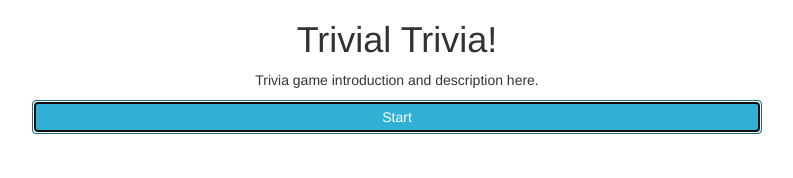
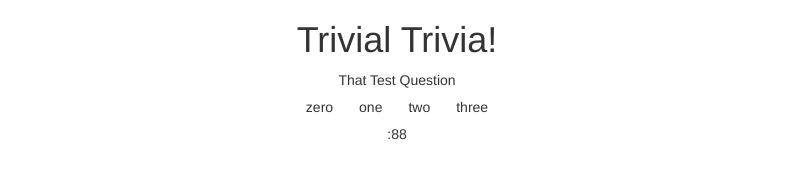
Before and after one commit to ohaikthxbai/TriviaGame, a plain HTML site: page index.html in a window 1280 px wide. Both pictures are taken after a click on the button "Start". Shown: the whole page, without its empty margins (243-1036 px from the left). Drawn offline with nearby package versions, Linux system fonts and the light colour scheme.

Commit message:
finally got the question and choices to display

```diff
--- a/assets/css/style.css
+++ b/assets/css/style.css
@@ -2,6 +2,10 @@
 	text-align: center;
 }
 
-.gameArea {
+.gArea {
 	text-align: center;
 }
+
+.timerArea {
+	text-align: center;
+}
--- a/assets/javascript/app.js
+++ b/assets/javascript/app.js
@@ -30,9 +30,6 @@ have the user *start the game* by *pressing a button*
 
 */
 
-
-
-
 // when the web page is ready
 //$(document).ready(function(){
 
@@ -52,6 +49,8 @@ var trivialTrivia = {
 	// timer for each question
 	qTimer: 0,
 	tTimer: '',
+	//current question
+	qCurrent: -1,
 	// array of questions
 	qArray: [
 	// each element in the array will be an object
@@ -59,83 +58,55 @@ var trivialTrivia = {
 	{	// 1
 		question: "Test Question",
 		choices: ["zero", "one", "two", "three"],
-		answer: "one"
+		answer: 1
 	},
 
 	{	// 2
-		question: "Test Question",
+		question: "Another Test Question",
 		choices: ["zero", "one", "two", "three"],
-		answer: "two"
+		answer: 2
 	},
 
 	{	// 3
-		question: "Test Question",
+		question: "This Test Question",
 		choices: ["zero", "one", "two", "three"],
-		answer: "zero"
+		answer: 0
 	},
 
 	{	// 4
-		question: "Test Question",
+		question: "That Test Question",
 		choices: ["zero", "one", "two", "three"],
-		answer: "three"
+		answer: 3
 	},
 
 	{	// 5
-		question: "Test Question",
+		question: "Final Test Question",
 		choices: ["zero", "one", "two", "three"],
-		answer: "one"
-	},
-/*
-	{	// 6
-		question: "Test Question",
-		choices: ["zero", "one", "two", "three"],
-		answer: "one"
+		answer: 1
 	},
 
-	{	// 7
-		question: "Test Question",
-		choices: ["zero", "one", "two", "three"],
-		answer: "three"
-	},
-
-	{	// 8
-		question: "Test Question",
-		choices: ["zero", "one", "two", "three"],
-		answer: "zero"
-	},
-
-	{	// 9
-		question: "Test Question",
-		choices: ["zero", "one", "two", "three"],
-		answer: "two"
-	},
-
-	{	// 10
-		question: "Test Question",
-		choices: ["zero", "one", "two", "three"],
-		answer: "zero"
-	}
-*/
 	]
 }
+// random looking like it's not working
+//var qRandom = trivialTrivia.qArray[Math.floor((Math.random() * trivialTrivia.qArray.length))];
 
 // FUNCTIONS
 
 // starting the game
 var pressStart = function() {
 	$(".pStart").on("click", function(){
-		$(".gameArea").empty();
+		$(".gArea").empty();
 		qDisplay();
 	});
 }
 
-// timer functions
+// TIMER FUNCTIONS
 // start the timer
 var tStart = function() {
 	// clear the timer area
 	$(".timerArea").empty();
 	// set the timer value
-	trivialTrivia.qTimer = 20;
+	trivialTrivia.qTimer = 90;
 	// define the timer using setInterval
 	trivialTrivia.tTimer = setInterval(tDecrease, 1000);
 	//testing
@@ -152,7 +123,6 @@ var tDecrease = function() {
 	// stop the timer if it reachers zero
 	if(trivialTrivia.qTimer === 0) {
 		tStop();
-
 	}
 
 }
@@ -160,7 +130,7 @@ var tDecrease = function() {
 // displaying the timer
 var tDisplay = function() {
 	// display timer on the DOM
-	$(".timerArea").html(": "trivialTrivia.qTimer + " seconds remaining");
+	$(".timerArea").html(":" + trivialTrivia.qTimer);
 	//testing
 	//console.log(trivialTrivia.qTimer);
 }
@@ -171,12 +141,36 @@ var tStop = function() {
 	clearInterval(trivialTrivia.tTimer);
 }
 
-// display the current question
+// display the question and choices
 var qDisplay = function() {
 	// start the timer for the question
 	tStart();
-
-
+	// define random question
+	var qRandom = trivialTrivia.qArray[Math.floor((Math.random() * trivialTrivia.qArray.length))];
+	// make div element
+	var addDiv = $('<div>');
+	// giving addDiv a class
+	addDiv.addClass('gQuestion');
+	// adding the text
+	addDiv.text(qRandom.question);
+	// add question to html
+	$('.gArea').append(addDiv);
+	// display the choices
+	// interate through each choice and make a button for them
+	for (i = 0; i < qRandom.choices.length; i++){
+		// declare and add element to html
+        var addBtn = $("<div>")
+        // add classes to the element
+        addBtn.addClass("btn options");
+        //addBtn.data("num", i);
+        //addBtn.on("click", compare);
+        // add text to the element
+        addBtn.text(qRandom.choices[i]);
+        // add it to the dom
+        $(".gArea").append(addBtn);
+    }
+	//testing
+	//console.log(qRandom.question)
 }
 
 // checks the player's selection
@@ -185,9 +179,12 @@ var qCheck = function() {
 }
 
 //testing
-//for (i = 0; i < trivialTrivia.qArray.length; i++)
-//console.log(trivialTrivia.qArray[i]);
 var qRandom = trivialTrivia.qArray[Math.floor((Math.random() * trivialTrivia.qArray.length))];
-console.log(qRandom);
+for (i = 0; i < qRandom.choices.length; i++) {
+console.log(qRandom.choices[i]);
+}
+//console.log(qRandom.question);
+//qDisplay();
+pressStart();
 
 //})
--- a/index.html
+++ b/index.html
@@ -17,10 +17,12 @@
         <div class="col-md-8">
         <!-- game area and description -->
             <h1 class="header">Trivial Trivia!</h1>
-            <div class="gameArea">
+            <div class="gArea">
                 <p>Trivia game introduction and description here.</p>
                 <button type="button" class="btn btn-info btn-block pStart">Start</button>
             </div>
+            <!-- <div class="gChoice"></div> -->
+            <div class="gAnswer"></div>
             <div class="timerArea"></div>
         </div>
     </div>
```
